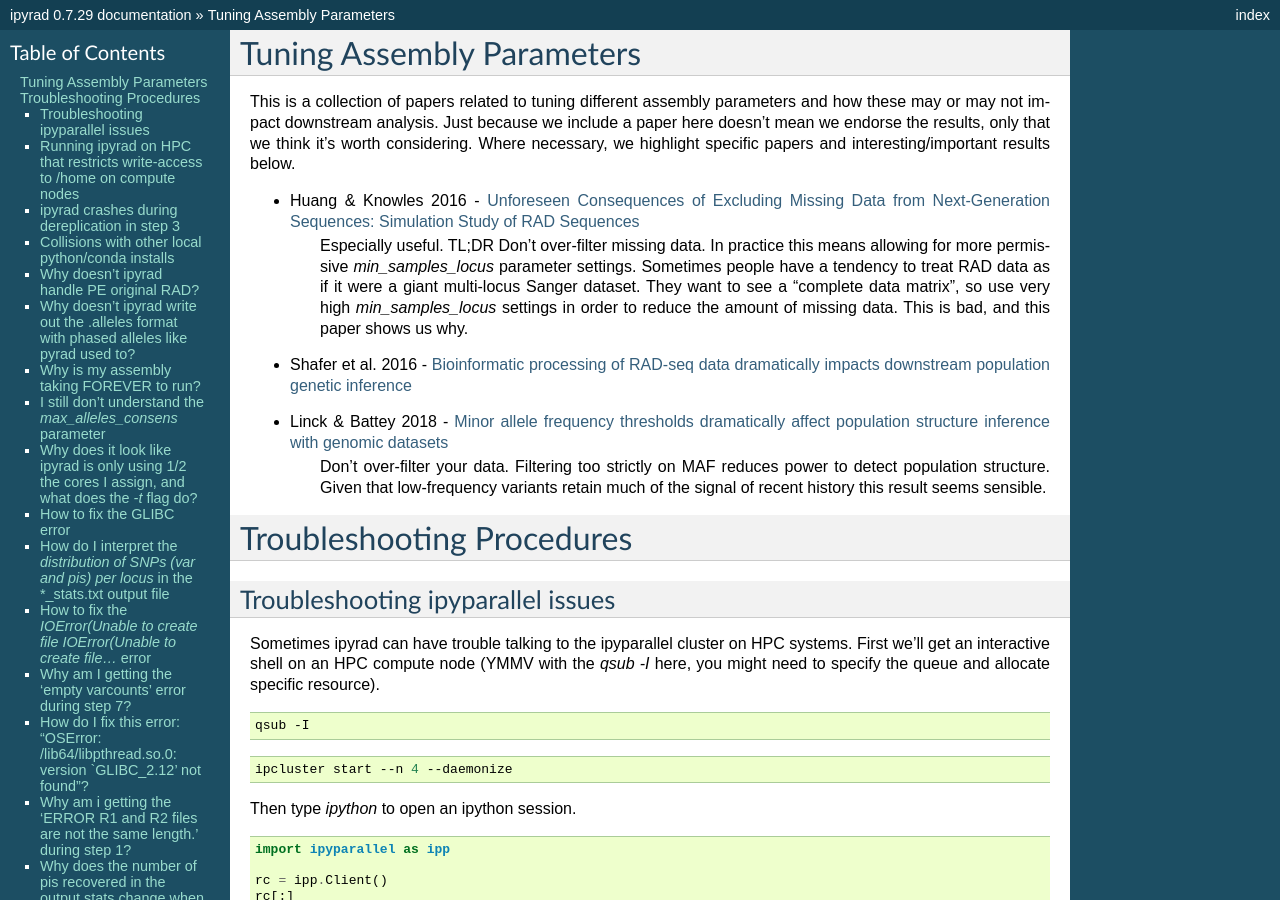
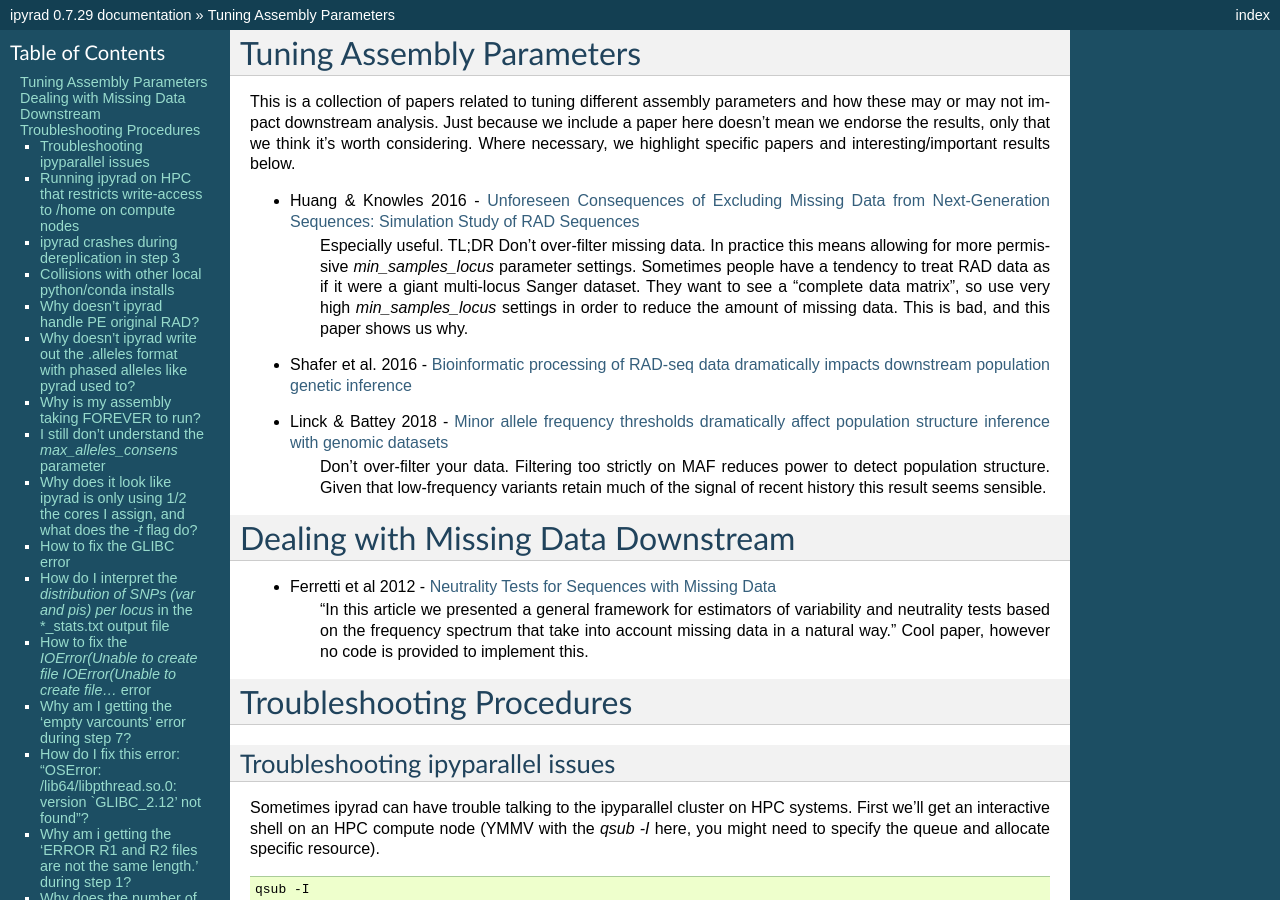
Before and after one commit to dereneaton/ipyrad, a Sphinx documentation site: the page built from docs/faq.rst, in a window 1280 px wide and 900 px high. Built offline with Sphinx 7.4.7, drawn with Linux system fonts in a browser that asks for light colours; pages that are not in the unit, such as notebooks, are missing from menus; the version number is read from the project's files by our own code.

Commit message:
Update faq.rst

```diff
--- a/docs/faq.rst
+++ b/docs/faq.rst
@@ -15,6 +15,12 @@ highlight specific papers and interesting/important results below.
 
 * Linck & Battey 2018 - `Minor allele frequency thresholds dramatically affect population structure inference with genomic datasets <https://www.biorxiv.org/content/biorxiv/early/2018/10/21/188623.full.pdf>`__
     Don't over-filter your data. Filtering too strictly on MAF reduces power to detect population structure. Given that low-frequency variants retain much of the signal of recent history this result seems sensible.
+
+Dealing with Missing Data Downstream
+====================================
+
+* Ferretti et al 2012 - `Neutrality Tests for Sequences with Missing Data <http://www.genetics.org/content/genetics/191/4/1397.full.pdf>`__
+    "In this article we presented a general framework for estimators of variability and neutrality tests based on the frequency spectrum that take into account missing data in a natural way." Cool paper, however no code is provided to implement this.
 
 Troubleshooting Procedures
 ==========================
```
